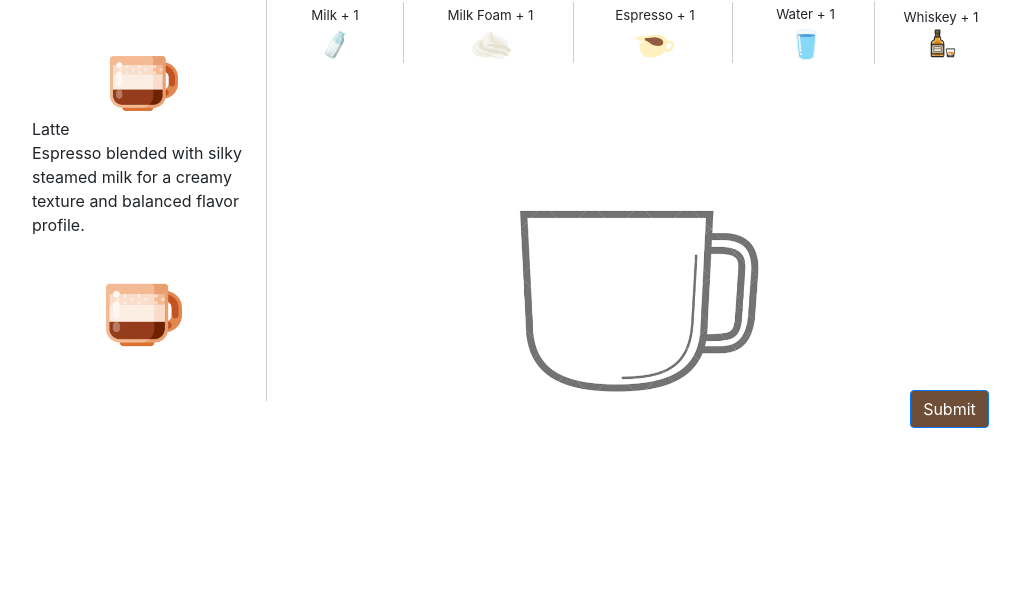
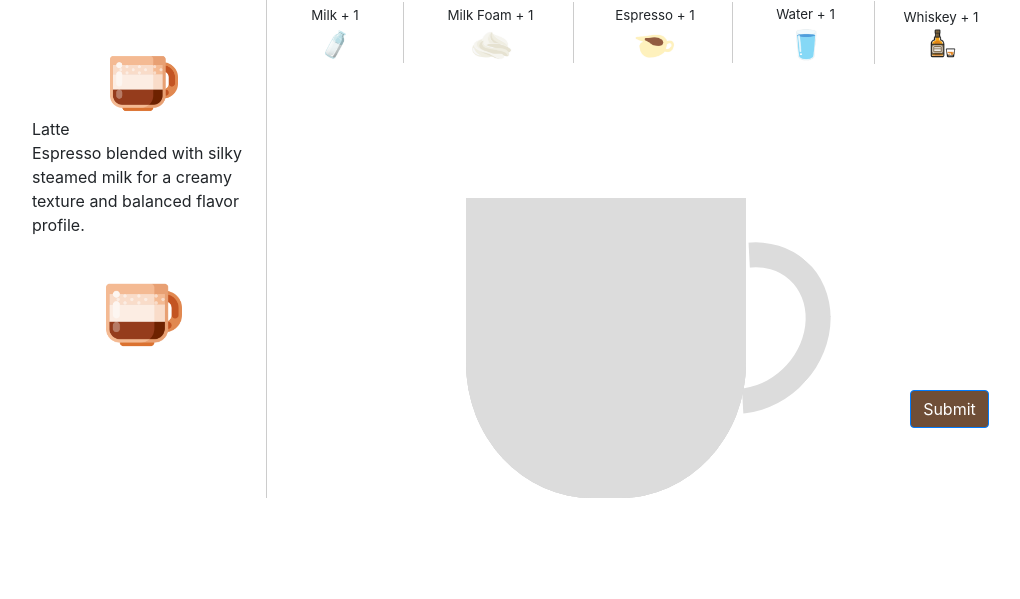
Before and after one commit to yuwchen/UIdesign, a Flask app: page /learn/1 in a window 1280 px wide. Shown: the part 83-682 px from the top of the page, without its empty margins (128-1148 px from the left). Run offline with Flask 3, Linux system fonts and the light colour scheme; some libraries are stand-ins or nearby versions.

Commit message:
add cup and interactive recipe

```diff
--- a/static/learn.js
+++ b/static/learn.js
@@ -55,4 +55,15 @@ function selectIngredient(ingredient_name) {
 
 $(document).ready(function () {
   display_learn_page(coffee);
+
+  $('.ingredient_block').click(function(e) {
+    for (let i = 6; i >= 1; i--) {
+      let curr = $('.portion' + i.toString())
+      if (curr.css("background-color") == $('.cup').css("background-color")) {
+        curr.css("background-color", $(this).data('color'))
+        break;
+      }
+    }
+  });
+
 });
--- a/static/main.css
+++ b/static/main.css
@@ -314,10 +314,73 @@ padding:10px;
   font-size: 10pt;
 }
 
+.cup {
+  position: relative;
+  width: 280px;
+  height: 300px;
+  border-bottom-left-radius: 45%;
+  border-bottom-right-radius: 45%;
+  background: #dcdcdc;
+}
 
-.cup_imag{
-  width:80%;
+.handle {
+  position: absolute;
+  right: -80px;
+  top: 40px;
+  width: 160px;
+  height: 180px;
+  border: 25px solid #dcdcdc;
+  border-left: 25px solid transparent;
+  border-bottom: 25px solid transparent;
+  border-radius: 50%;
+  transform: rotate(42deg);
+}
 
+.recipe {
+  position: absolute;
+  top: 0;
+  left: 0;
+  width: 100%;
+  height: 100%;
+  overflow: hidden;
+  border-bottom-left-radius: 45%;
+  border-bottom-right-radius: 45%;
+}
+
+.portion {
+  position: absolute;
+  width: 100%;
+  height: 50%;
+}
+
+.portion1 {
+  background-color: #dcdcdc;
+  top: 4%;
+}
+
+.portion2 {
+  background-color: #dcdcdc;
+  top: 20%;
+}
+
+.portion3 {
+  background-color: #dcdcdc;
+  top: 36%;
+}
+
+.portion4 {
+  background-color: #dcdcdc;
+  top: 52%;
+}
+
+.portion5 {
+  background-color: #dcdcdc;
+  top: 68%;
+}
+
+.portion6 {
+  background-color: #dcdcdc;
+  top: 84%;
 }
 
 .main_row{
--- a/templates/learn.html
+++ b/templates/learn.html
@@ -112,7 +95,17 @@
         <div class="row main_row">
           <div class="col-md-3"></div>
           <div class="col-md-6">
-            <img class="cup_imag" src="../static/images/empty_cup.png" />
+            <div class="cup">
+              <div class="recipe">
+                <div class="portion portion1"></div>
+                <div class="portion portion2"></div>
+                <div class="portion portion3"></div>
+                <div class="portion portion4"></div>
+                <div class="portion portion5"></div>
+                <div class="portion portion6"></div>
+              </div>
+              <div class="handle"></div>
+            </div>
           </div>
           <div
             class="col-md-3 main_button_container"
```
Also changed, not shown: other parts of templates/learn.html (+8 -25 lines).
